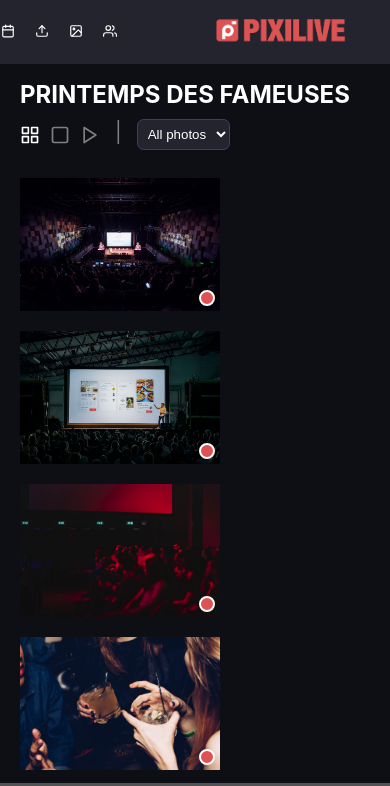
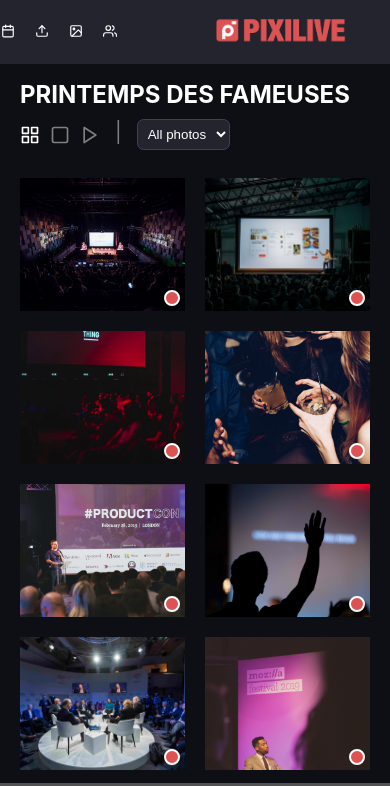
Before and after one commit to MaximeJezequel/app.pixi-react, a React (Create React App) app: page /gallery in a window 390 px wide. Shown: the top 786 px of the page. Built offline with nearby package versions, Linux system fonts and the light colour scheme.

Commit message:
Gallery responsive patch

```diff
--- a/src/screens/Gallery.css
+++ b/src/screens/Gallery.css
@@ -103,4 +103,12 @@
 	.galleryTitle {
 		flex-direction: column-reverse;
 	}
+
+	.imgCardContainer {
+		width: calc(50% - 30px);
+	}
+
+	.imgCard {
+		width: 100%;
+	}
 }
```
